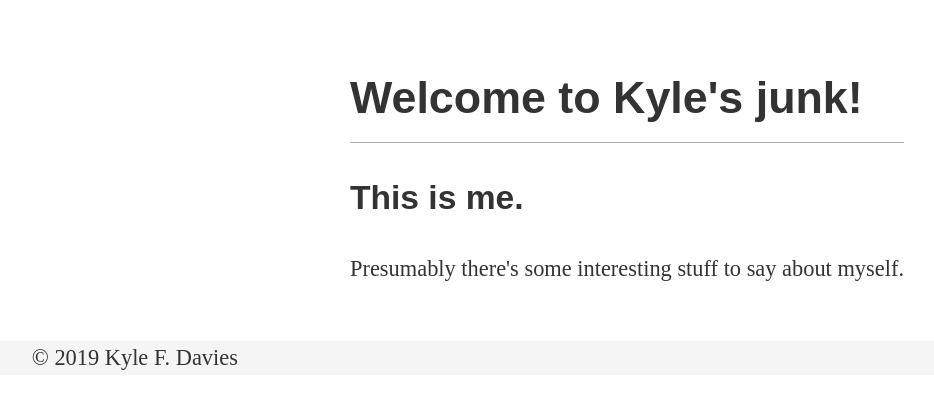
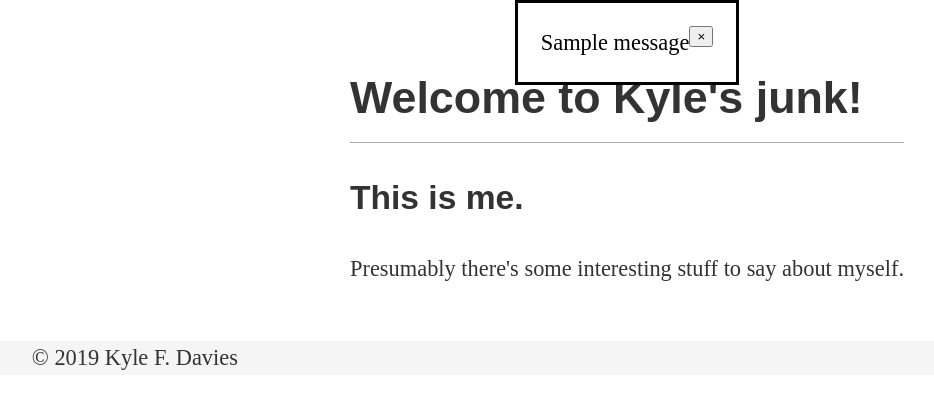
Before and after one commit to MisterKipper/flask-site, a Flask app: page /about-me in a window 1280 px wide. Shown: the part 78-487 px from the top of the page, without its empty margins (13-947 px from the left). Run offline with Flask 2, Linux system fonts and the light colour scheme; tables that the repository leaves empty hold one stand-in row (values such as "Sample post"); one stand-in notice (Sample message) is shown; parts of the project's set-up code (start-up, migrations or seed data) failed here and were passed over; some libraries are stand-ins or nearby versions; some web fonts are replaced.

Commit message:
Make dialogs render on form errors, and add dismissal button

```diff
--- a/app/static/css/styles.css
+++ b/app/static/css/styles.css
@@ -126,11 +126,12 @@ input[type="submit"] {
     border-radius: 0.5rem;
     cursor: pointer;
     padding: 0.4rem 0.8rem;
-    font-family: inherit;
-    font-size: inherit;
 }
 input[type="submit"]:focus, input[type="submit"]:hover {
     background-color: #F9F9F9
+}
+.dialog-dismiss {
+    float: right;
 }
 ul.demos {
     list-style: none;
--- /dev/null
+++ b/app/static/js/modals.js
@@ -0,0 +1,8 @@
+"use strict";
+
+document.querySelectorAll(".dialog-dismiss").forEach(el => {
+    el.addEventListener("click", evt => {
+        evt.preventDefault();
+        el.parentNode.removeAttribute("open");
+    });
+});
--- a/app/templates/_macros.html.j2
+++ b/app/templates/_macros.html.j2
@@ -41,7 +41,7 @@
 {%- for fieldname, errors in form.errors.items() %}
 {%- if is_hidden_field(form[fieldname]) %}
 {%- for error in errors %}
-<dialog class="form-error">{{error}}</dialog>
+<dialog class="form-error" open="">{{error}}</dialog>
 {%- endfor %}
 {%- endif %}
 {%- endfor %}
@@ -62,6 +62,12 @@
     {{field.label.text|safe}}
     {{field()|safe}}
   </label>
+  {%- for error in field.errors %}
+  <dialog class="form-error" open="">
+    {{error}}
+    <button class="dialog-dismiss">×</button>
+  </dialog>
+  {% endfor %}
   {% endif %}
 </li>
 {% endmacro %}
@@ -69,7 +75,9 @@
 {% macro make_form(form) %}
 <form action="" method="post">
   <ul>
-    {{form.hidden_tag()}}
+    <li>
+      {{form.hidden_tag()}}
+    </li>
     {{form_errors(form)}}
     {%- for field in form %}
     {% if not is_hidden_field(field) -%}
--- a/app/templates/base.html.j2
+++ b/app/templates/base.html.j2
@@ -30,7 +30,10 @@
       {%- with messages = get_flashed_messages() %}
       {%- if messages %}
       {%- for message in messages %}
-      <dialog class="alert alert-info" role="alert">{{message}}</dialog>
+      <dialog class="alert alert-info" open="" role="alert">
+        {{message}}
+        <button class="dialog-dismiss">×</button>
+      </dialog>
       {% endfor %}
       {% endif %}
       {%- endwith %}
@@ -50,6 +53,8 @@
     <footer>
       <p>&copy; 2019 Kyle F. Davies</p>
     </footer>
-    {% block scripts %}{% endblock %}
+    {% block scripts %}
+    <script src="{{url_for('static', filename='js/modals.js')}}"></script>
+    {% endblock %}
   </body>
 </html>
```
